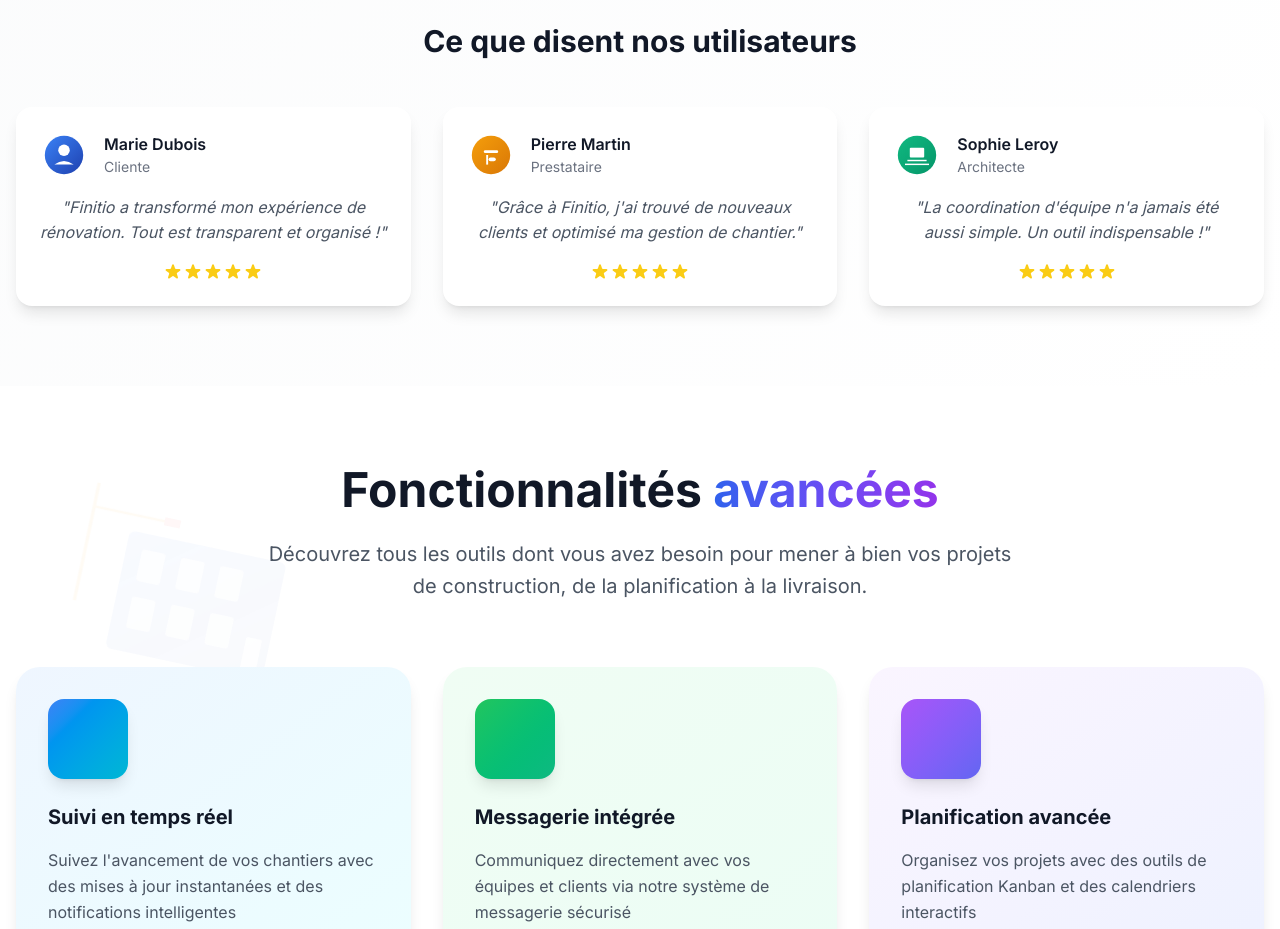
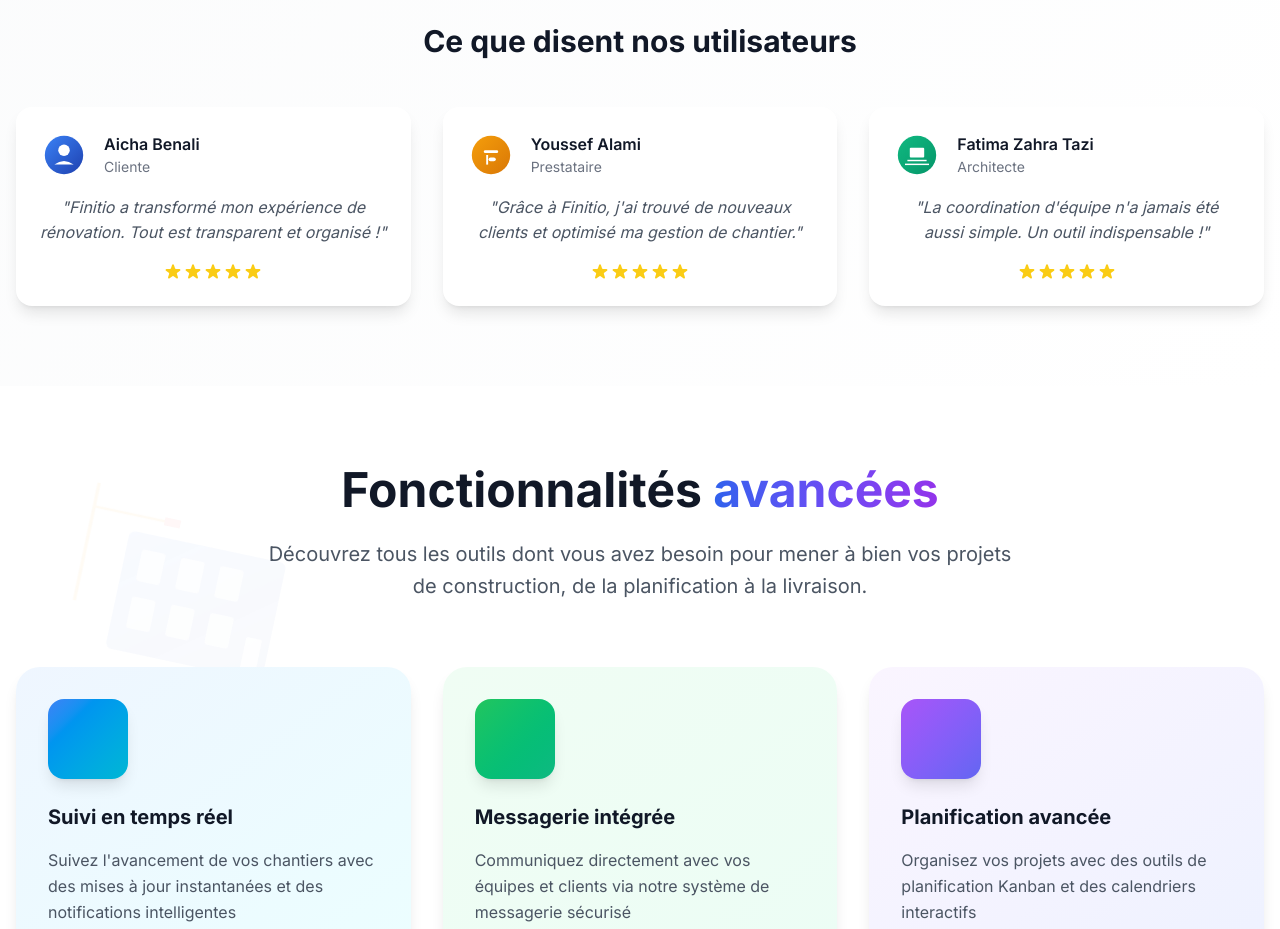
Before and after one commit to yassyn-uni/finitio-app, a React (Vite) app: page / in a window 1280 px wide. Shown: the part 1860-2789 px from the top of the page. Built offline with nearby package versions, Linux system fonts and the light colour scheme.

Commit message:
🇲🇦 Mise à jour témoignages avec noms marocains

```diff
--- a/src/components/Pourquoi.jsx
+++ b/src/components/Pourquoi.jsx
@@ -122,21 +122,21 @@
           <div className="grid md:grid-cols-3 gap-8">
             {[
               {
-                nom: "Marie Dubois",
+                nom: "Aicha Benali",
                 role: "Cliente",
                 avatar: "client",
                 temoignage: "Finitio a transformé mon expérience de rénovation. Tout est transparent et organisé !",
                 note: 5
               },
               {
-                nom: "Pierre Martin",
+                nom: "Youssef Alami",
                 role: "Prestataire",
                 avatar: "contractor",
                 temoignage: "Grâce à Finitio, j'ai trouvé de nouveaux clients et optimisé ma gestion de chantier.",
                 note: 5
               },
               {
-                nom: "Sophie Leroy",
+                nom: "Fatima Zahra Tazi",
                 role: "Architecte",
                 avatar: "architect",
                 temoignage: "La coordination d'équipe n'a jamais été aussi simple. Un outil indispensable !",
--- a/src/pages/ValidationDevis.jsx
+++ b/src/pages/ValidationDevis.jsx
@@ -45,7 +45,7 @@
         {
           id: '1',
           projet_titre: 'Rénovation Appartement Paris',
-          client_nom: 'Marie Dubois',
+          client_nom: 'Aicha Benali',
           prestataire: 'Entreprise Martin',
           montant: 25000,
           statut: 'en_attente',
```
